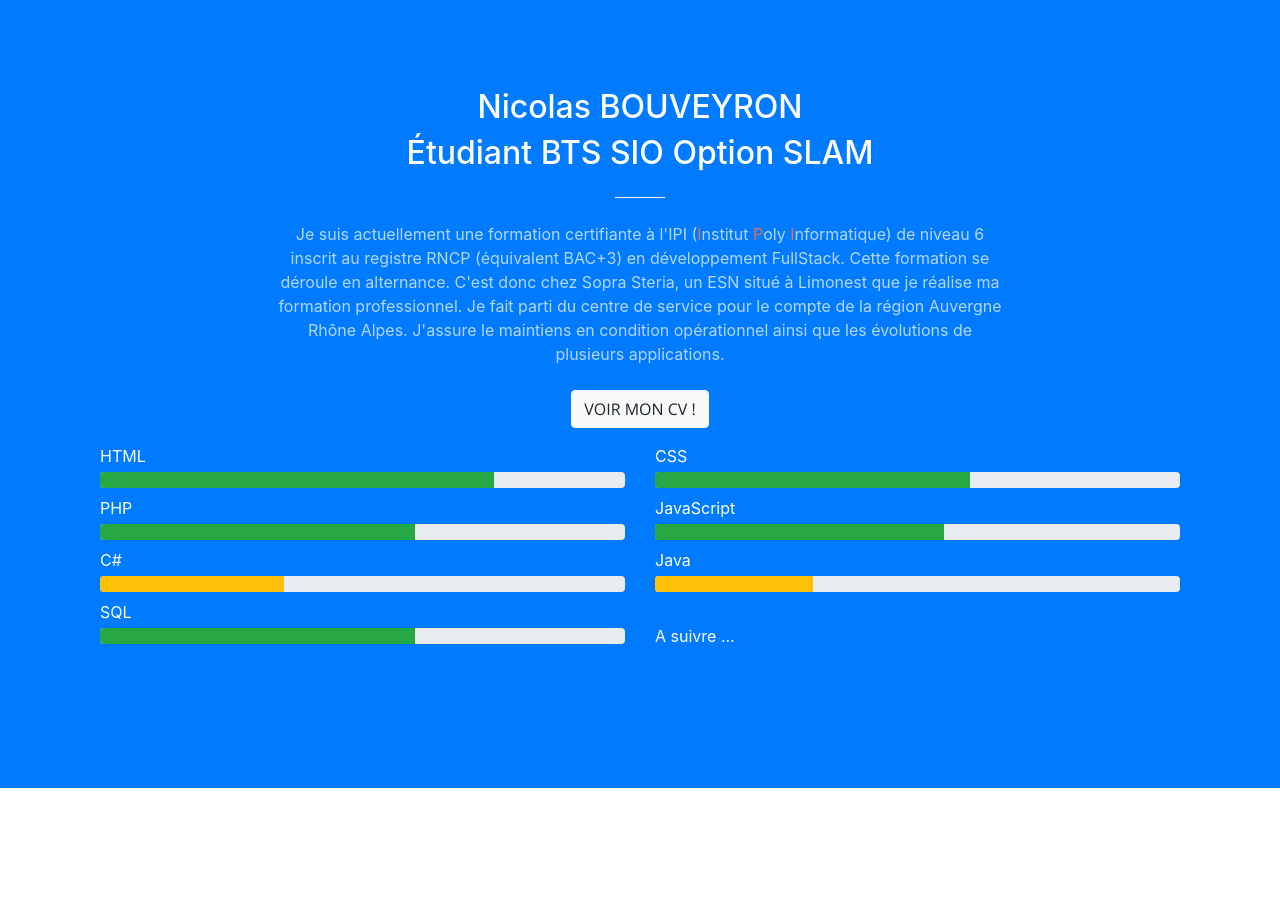
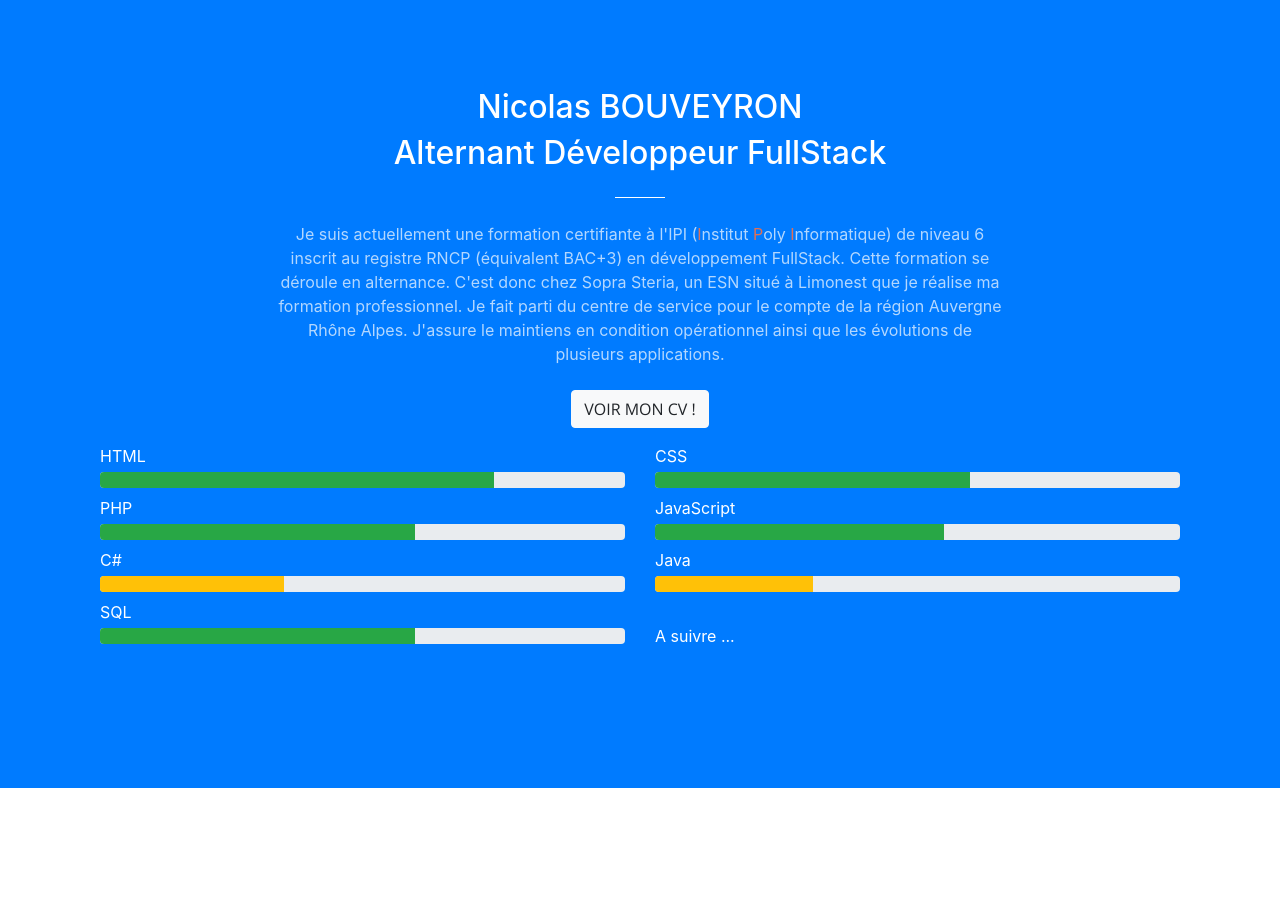
Before and after one commit to nicobouveyron/nicobouveyron.github.io, a website with bundled scripts: page index.html in a window 1280 px wide. Shown: the part 840-1753 px from the top of the page. Built offline with nearby package versions, Linux system fonts and the light colour scheme; files whose address does not match are found by name.

Commit message:
Update index.html

```diff
--- a/index.html
+++ b/index.html
@@ -77,7 +77,7 @@
             <div class="row">
                 <div class="col-lg-8 mx-auto text-center">
                     <h2 class="section-heading text-white">Nicolas BOUVEYRON</h2>
-                    <h2 class="section-heading text-white">Étudiant BTS SIO Option SLAM</h2>
+                    <h2 class="section-heading text-white">Alternant Développeur FullStack</h2>
                     <hr class="light my-4">
                     <p class="text-faded mb-4">
                         Je suis actuellement une formation certifiante à l'IPI (<span style="color: #e17055;">I</span>nstitut <span style="color: #e17055;">P</span>oly <span style="color: #e17055;">I</span>nformatique) de niveau 6 inscrit au registre
```
